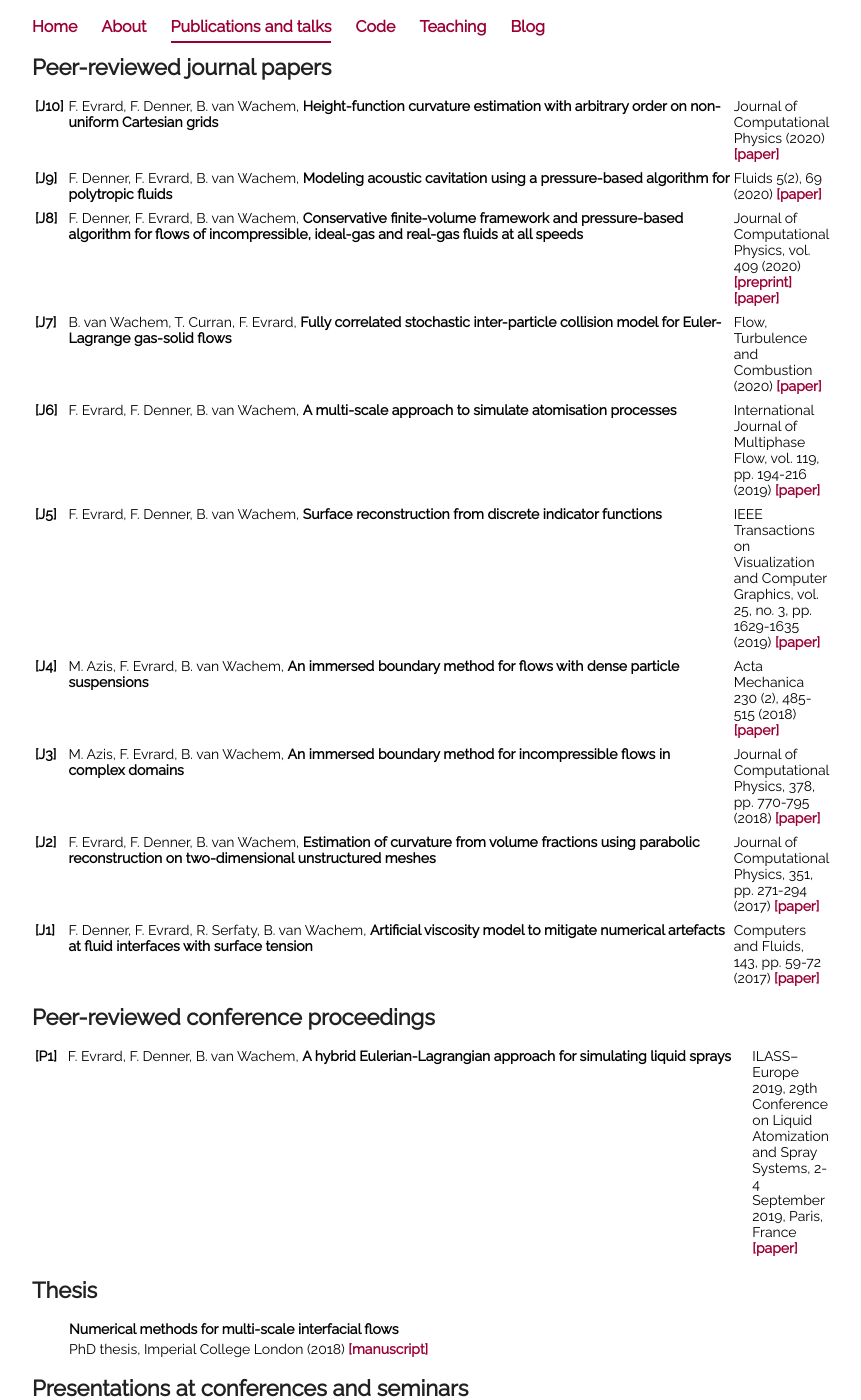
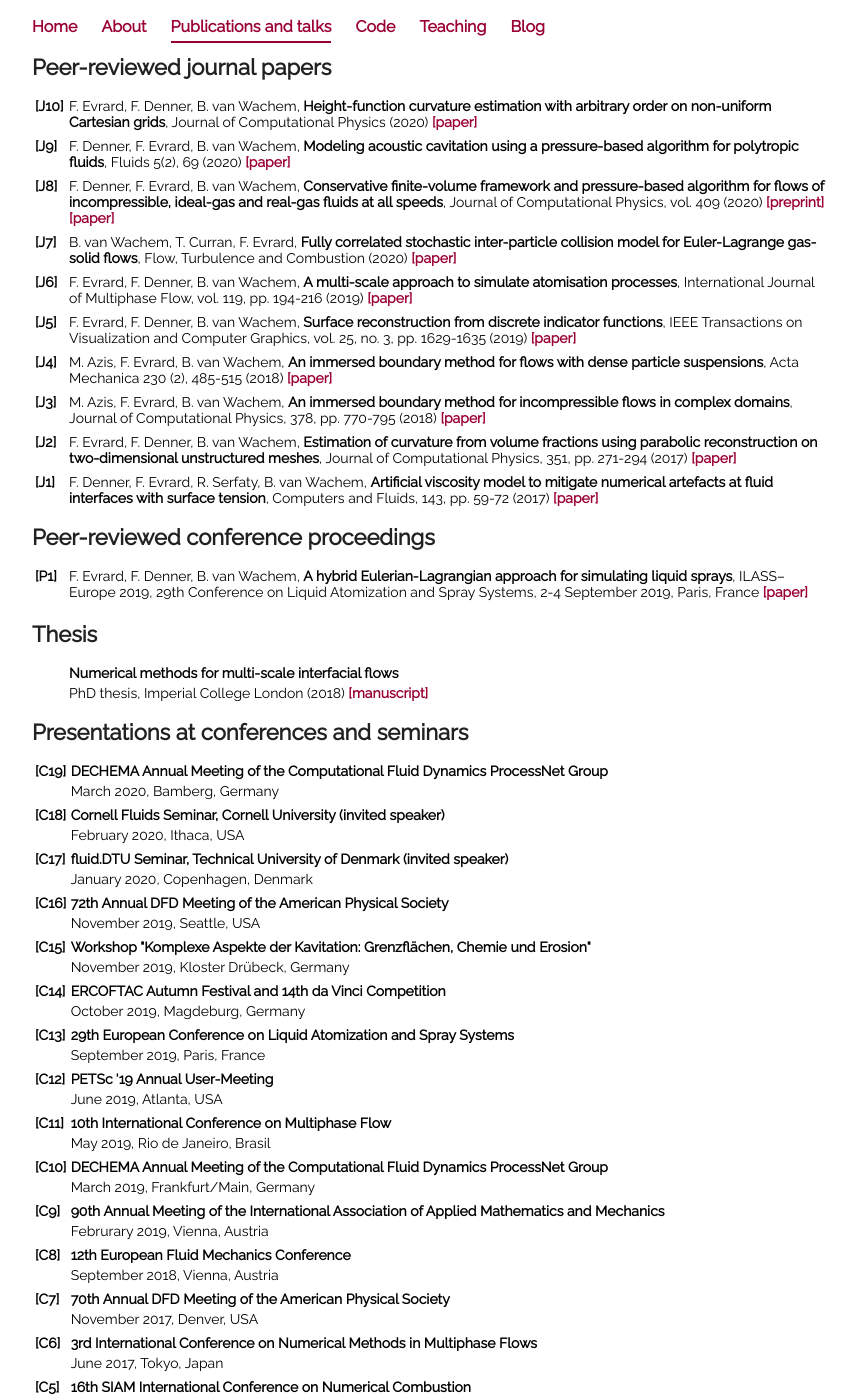
Before and after one commit to fabienevrard/fabienevrard.github.io, a Jekyll site: the page built from publications/index.html, in a window 1280 px wide and 1400 px high. Shown: the whole window, without its empty margins (208-1069 px from the left). Built offline with Jekyll 4.4.1, drawn with Linux system fonts in a browser that asks for light colours; part of the change alters nothing that is shown.

Commit message:
Update index.html

```diff
--- a/publications/index.html
+++ b/publications/index.html
@@ -10,53 +10,53 @@ title: Publications and talks
 		 <col width=95%>
 		 <tr>
 			 <td><b>[J10]</b></td>
-			 <td>F. Evrard, F. Denner, B. van Wachem, <b>Height-function curvature estimation with arbitrary order on non-uniform Cartesian grids</b></td><td>Journal of Computational Physics (2020) <b><a href="https://doi.org/10.1016/j.jcpx.2020.100060">[paper]</a></b></td>
+			 <td>F. Evrard, F. Denner, B. van Wachem, <b>Height-function curvature estimation with arbitrary order on non-uniform Cartesian grids</b>, Journal of Computational Physics (2020) <b><a href="https://doi.org/10.1016/j.jcpx.2020.100060">[paper]</a></b></td>
 		 </tr>
 		 <tr><td></td><td></td></tr>
 		 <tr>
 			 <td><b>[J9]</b></td>
-			 <td>F. Denner, F. Evrard, B. van Wachem, <b>Modeling acoustic cavitation using a pressure-based algorithm for polytropic fluids</b><td>Fluids 5(2), 69 (2020) <b><a href="https://www.mdpi.com/2311-5521/5/2/69/pdf">[paper]</a></b></td>
+			 <td>F. Denner, F. Evrard, B. van Wachem, <b>Modeling acoustic cavitation using a pressure-based algorithm for polytropic fluids</b>, Fluids 5(2), 69 (2020) <b><a href="https://www.mdpi.com/2311-5521/5/2/69/pdf">[paper]</a></b></td>
 		 </tr>
 		 <tr><td></td><td></td></tr>
 		 <tr>
 			 <td><b>[J8]</b></td>
-			 <td>F. Denner, F. Evrard, B. van Wachem, <b>Conservative finite-volume framework and pressure-based algorithm for flows of incompressible, ideal-gas and real-gas fluids at all speeds</b><td>Journal of Computational Physics, vol. 409 (2020) <b><a href="https://arxiv.org/abs/2002.10482">[preprint]</a></b> <b><a href="https://doi.org/10.1016/j.jcp.2020.109348">[paper]</a></b></td>
+			 <td>F. Denner, F. Evrard, B. van Wachem, <b>Conservative finite-volume framework and pressure-based algorithm for flows of incompressible, ideal-gas and real-gas fluids at all speeds</b>, Journal of Computational Physics, vol. 409 (2020) <b><a href="https://arxiv.org/abs/2002.10482">[preprint]</a></b> <b><a href="https://doi.org/10.1016/j.jcp.2020.109348">[paper]</a></b></td>
 		 </tr>
 		 <tr><td></td><td></td></tr>
 		 <tr>
 			 <td><b>[J7]</b></td>
-			 <td>B. van Wachem, T. Curran, F. Evrard, <b>Fully correlated stochastic inter-particle collision model for Euler-Lagrange gas-solid flows</b><td>Flow, Turbulence and Combustion (2020) <b><a href="https://doi.org/10.1007/s10494-020-00111-7">[paper]</a></b></td>
+			 <td>B. van Wachem, T. Curran, F. Evrard, <b>Fully correlated stochastic inter-particle collision model for Euler-Lagrange gas-solid flows</b>, Flow, Turbulence and Combustion (2020) <b><a href="https://doi.org/10.1007/s10494-020-00111-7">[paper]</a></b></td>
 		 </tr>
 		 <tr><td></td><td></td></tr>
 		 <tr>
 			 <td><b>[J6]</b></td>
-			 <td>F. Evrard, F. Denner, B. van Wachem, <b>A multi-scale approach to simulate atomisation processes</b><td>International Journal of Multiphase Flow, vol. 119, pp. 194-216 (2019) <b><a href="https://doi.org/10.1016/j.ijmultiphaseflow.2019.07.005">[paper]</a></b></td>
+			 <td>F. Evrard, F. Denner, B. van Wachem, <b>A multi-scale approach to simulate atomisation processes</b>, International Journal of Multiphase Flow, vol. 119, pp. 194-216 (2019) <b><a href="https://doi.org/10.1016/j.ijmultiphaseflow.2019.07.005">[paper]</a></b></td>
 		 </tr>
 		 <tr><td></td><td></td></tr>
 		 <tr>
 			 <td><b>[J5]</b></td>
-			 <td>F. Evrard, F. Denner, B. van Wachem, <b>Surface reconstruction from discrete indicator functions</b></td><td>IEEE Transactions on Visualization and Computer Graphics, vol. 25, no. 3, pp. 1629-1635 (2019) <b><a href="https://doi.org/10.1109/TVCG.2018.2809751">[paper]</a></b></td>
+			 <td>F. Evrard, F. Denner, B. van Wachem, <b>Surface reconstruction from discrete indicator functions</b>, IEEE Transactions on Visualization and Computer Graphics, vol. 25, no. 3, pp. 1629-1635 (2019) <b><a href="https://doi.org/10.1109/TVCG.2018.2809751">[paper]</a></b></td>
 		 </tr>
 		 <tr><td></td><td></td></tr>
 		 <tr>
 			 <td><b>[J4]</b></td>
-			 <td>M. Azis, F. Evrard, B. van Wachem, <b>An immersed boundary method for flows with dense particle suspensions</b></td><td>Acta Mechanica 230 (2), 485-515 (2018) <b><a href="https://doi.org/10.1007/s00707-018-2296-y">[paper]</a></b></td>
+			 <td>M. Azis, F. Evrard, B. van Wachem, <b>An immersed boundary method for flows with dense particle suspensions</b>, Acta Mechanica 230 (2), 485-515 (2018) <b><a href="https://doi.org/10.1007/s00707-018-2296-y">[paper]</a></b></td>
 		 </tr>
 		 <tr><td></td><td></td></tr>
 		 <tr>
 			 <td><b>[J3]</b></td>
-			 <td>M. Azis, F. Evrard, B. van Wachem, <b>An immersed boundary method for incompressible flows in complex domains</b></td><td>Journal of Computational Physics, 378, pp. 770-795 (2018) <b><a href="https://doi.org/10.1016/j.jcp.2018.10.048">[paper]</a></b></td>
+			 <td>M. Azis, F. Evrard, B. van Wachem, <b>An immersed boundary method for incompressible flows in complex domains</b>, Journal of Computational Physics, 378, pp. 770-795 (2018) <b><a href="https://doi.org/10.1016/j.jcp.2018.10.048">[paper]</a></b></td>
 		 </tr>
 		 <tr><td></td><td></td></tr>
 		 <tr>
 			 <td><b>[J2]</b></td>
 			 <td>F. Evrard, F. Denner, B. van Wachem, <b>Estimation of curvature from
-volume fractions using parabolic reconstruction on two-dimensional unstructured meshes</b></td><td>Journal of Computational Physics, 351, pp. 271-294 (2017) <b><a href="https://doi.org/10.1016/j.jcp.2017.09.034">[paper]</a></b></td>
+volume fractions using parabolic reconstruction on two-dimensional unstructured meshes</b>, Journal of Computational Physics, 351, pp. 271-294 (2017) <b><a href="https://doi.org/10.1016/j.jcp.2017.09.034">[paper]</a></b></td>
 		 </tr>
 		 <tr><td></td><td></td></tr>
 		 <tr>
 			 <td><b>[J1]</b></td>
-			 <td>F. Denner, F. Evrard, R. Serfaty, B. van Wachem, <b>Artificial viscosity model to mitigate numerical artefacts at fluid interfaces with surface tension</b></td><td>Computers and Fluids, 143, pp. 59-72 (2017) <b><a href="https://doi.org/10.1016/j.compfluid.2016.11.006">[paper]</a></b></td>
+			 <td>F. Denner, F. Evrard, R. Serfaty, B. van Wachem, <b>Artificial viscosity model to mitigate numerical artefacts at fluid interfaces with surface tension</b>, Computers and Fluids, 143, pp. 59-72 (2017) <b><a href="https://doi.org/10.1016/j.compfluid.2016.11.006">[paper]</a></b></td>
 		 </tr>
 	</table>
 
@@ -67,7 +67,7 @@ volume fractions using parabolic reconstruction on two-dimensional unstructured
 		 <col width=95%>
 		 <tr>
 			 <td><b>[P1]</b></td>
-			 <td>F. Evrard, F. Denner, B. van Wachem, <b>A hybrid Eulerian-Lagrangian approach for simulating liquid sprays</b></td><td>ILASS–Europe 2019, 29th Conference on Liquid Atomization and Spray Systems, 2-4 September 2019, Paris, France <b><a href="https://ilass19.sciencesconf.org/243747">[paper]</a></b></td>
+			 <td>F. Evrard, F. Denner, B. van Wachem, <b>A hybrid Eulerian-Lagrangian approach for simulating liquid sprays</b>, ILASS–Europe 2019, 29th Conference on Liquid Atomization and Spray Systems, 2-4 September 2019, Paris, France <b><a href="https://ilass19.sciencesconf.org/243747">[paper]</a></b></td>
 		 </tr>
 		 <tr><td></td><td></td></tr>
 	</table>
```
